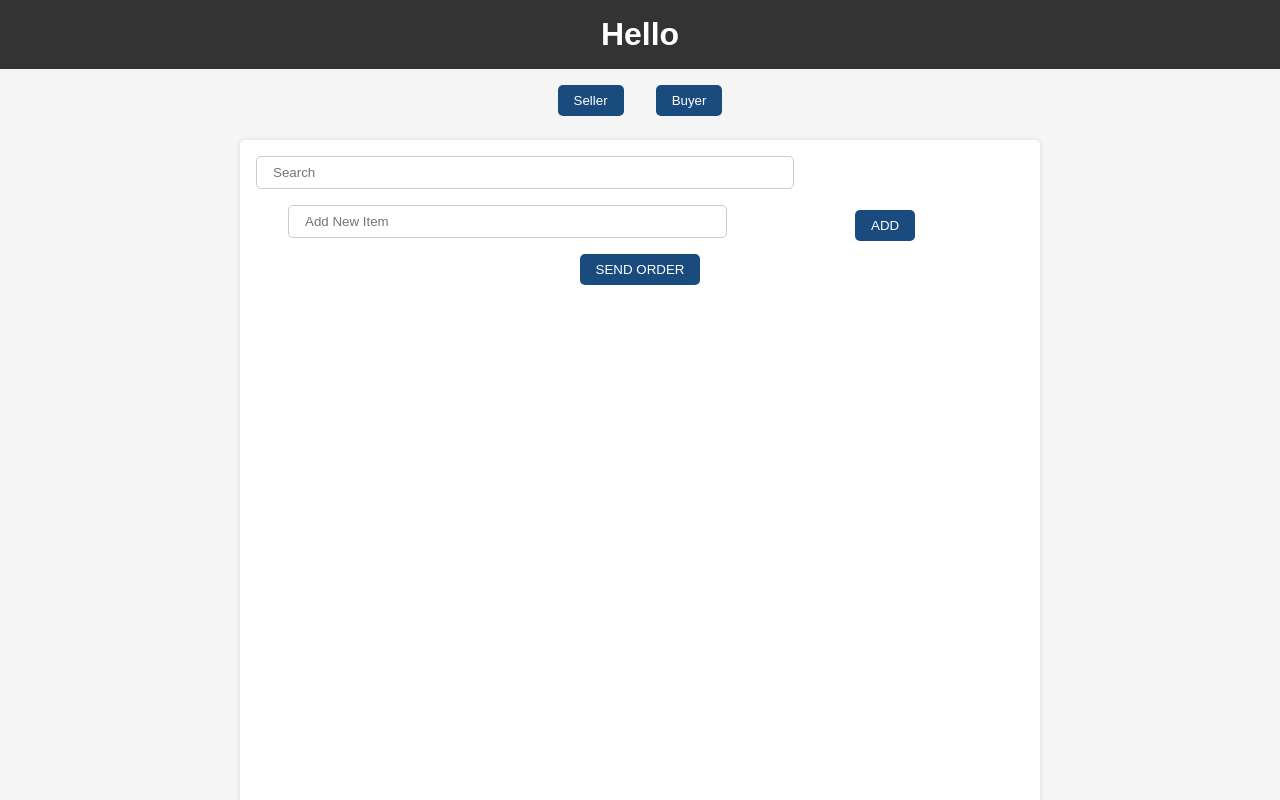
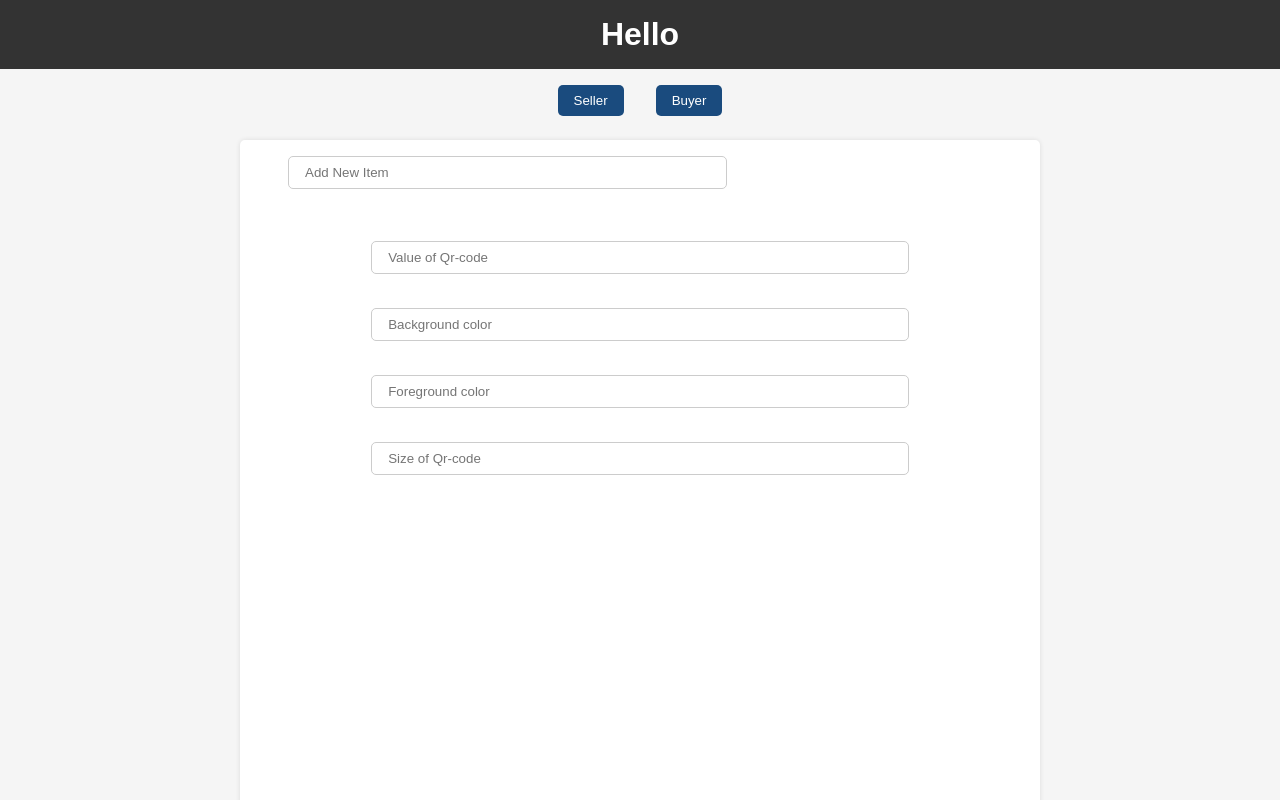
Before and after one commit to EllaKya777/reasunta-frontend, a React (Vite) app in the folder reasunta1/: page / in a window 1280 px wide. Both pictures are taken after a click on the button "Seller". Shown: the top 800 px of the page. Built offline with nearby package versions, Linux system fonts and the light colour scheme.

Commit message:
second commit

```diff
--- a/reasunta1/package.json
+++ b/reasunta1/package.json
@@ -11,7 +11,9 @@
   },
   "dependencies": {
     "react": "^18.2.0",
-    "react-dom": "^18.2.0"
+    "react-dom": "^18.2.0",
+    "react-qr-code": "^2.0.12",
+    "stompjs": "^2.3.3"
   },
   "devDependencies": {
     "@types/react": "^18.2.15",
--- a/reasunta1/src/assets/InputEl.jsx
+++ b/reasunta1/src/assets/InputEl.jsx
@@ -1,4 +1,5 @@
 import React from "react";
+import { useEffect } from "react";
 import { useState } from "react";
 
 // type InputElProps = {
@@ -6,14 +7,34 @@ import { useState } from "react";
 //   };
 
 const InputEl = ({ onAddItem }) => {
-    const [item, setItem] = useState('');
+   // const [item, setItem] = useState('');
+
+    const dataItems = ['t-short', 'pan', 'mag']
+    const [items, setItems] = useState(dataItems);
+    const [noResults, setNoResults] = useState(false);
+
+    const [searchItem, setSearchItem] =useState('')
+
+    useEffect(() => {
+        let filteredItems = dataItems;
+
+        if (searchItem !== "") {
+          filteredItems = filteredItems.filter((item) =>
+            item.toLowerCase().includes(searchItem.toLowerCase())
+          );
+        }
+
+        setItems(filteredItems);
+        setNoResults(filteredItems.length === 0);
+      }, [searchItem]);
+
 
 
     const handleSubmit= (e) => {
        e.preventDefault();
-       if(item.trim() !== '') {
-        setItem('')
-        onAddItem(item);
+       if(searchItem.trim() !== '') {
+        setSearchItem('')
+        onAddItem(searchItem);
        }
     }
 
@@ -21,16 +42,19 @@ const InputEl = ({ onAddItem }) => {
 
   return (
   <>
+  {noResults && (
+        <p>There is nothing found for your request. Please change your check request.</p>
+      )}
   <form  onSubmit={handleSubmit}>
     <input
     type='text'
     className='newItem'
     placeholder="Add New Item"
-    value={item}
-    onChange={(e) => setItem(e.target.value)}
+    value={searchItem}
+    onChange={(e) => setSearchItem(e.target.value)}
     />
     <label htmlFor='newItem'></label>
-    <button type='submit' id='addItem'>ADD</button>
+    {!noResults && (searchItem.length !==0) &&(<button type='submit' id='addItem'>ADD</button>)}
     </form>
   </>
   )
--- a/reasunta1/src/assets/ItemsList.jsx
+++ b/reasunta1/src/assets/ItemsList.jsx
@@ -2,14 +2,23 @@
 //     items: string[];
 //   };
 
-  const ItemsList = ({ items }) => {
+  const ItemsList = ({ items, setItems }) => {
+    const newItems = [...items]
+//     const deleteItem = (index) => {
+// const filteredItems = newItems.filter((item) => item.index !== index)
+// setItems(filteredItems)
+//     }
     return (
       <ul>
         {items.map((item, index) => (
-          <li key={index}>{item}</li>
+          <li key={index}>{item}
+          <button >X</button>
+          </li>
         ))}
       </ul>
     );
   };
 
 export default ItemsList
+
+//onClick={deleteItem(index)}
--- /dev/null
+++ b/reasunta1/src/assets/QrGenerator.jsx
@@ -0,0 +1,59 @@
+import { useState } from 'react';
+import QRCode from 'react-qr-code';
+
+function QrGenerator() {
+	const [value, setValue] = useState();
+	const [back, setBack] = useState('#FFFFFF');
+	const [fore, setFore] = useState('#000000');
+	const [size, setSize] = useState(256);
+
+	return (
+		<div className="QrGenerator">
+			<center>
+				<br />
+				<br />
+				<input
+					type="text"
+					onChange={(e) => setValue(e.target.value)}
+					placeholder="Value of Qr-code"
+				/>
+				<br />
+				<br />
+				<input
+					type="text"
+					onChange={(e) => setBack(e.target.value)}
+					placeholder="Background color"
+				/>
+				<br />
+				<br />
+				<input
+					type="text"
+					onChange={(e) => setFore(e.target.value)}
+					placeholder="Foreground color"
+				/>
+				<br />
+				<br />
+				<input
+					type="number"
+					onChange={(e) => setSize(parseInt(e.target.value ===
+						'' ? 0 : e.target.value, 10))}
+					placeholder="Size of Qr-code"
+				/>
+				<br />
+				<br />
+				<br />
+				{value && (
+					<QRCode
+						title="GeeksForGeeks"
+						value={value}
+						bgColor={back}
+						fgColor={fore}
+						size={size === '' ? 0 : size}
+					/>
+				)}
+			</center>
+		</div>
+	);
+}
+
+export default QrGenerator;
--- a/reasunta1/src/components/MainSeller.jsx
+++ b/reasunta1/src/components/MainSeller.jsx
@@ -1,13 +1,14 @@
 
 import React, { useState } from 'react';
 import InputEl from '../assets/InputEl'
-import ItemSearch from '../assets/ItemSearch';
 import ItemsList from '../assets/ItemsList'
+import QrGenerator from '../assets/QrGenerator';
 import { useOrderContext } from '../OrderContext';
 
 const MainSeller = () => {
     const [items, setItems] = useState([]);
     const { confirmed } = useOrderContext();
+
 
     const handleAddItem = (item) => {
       const newItems = [...items, item];
@@ -16,18 +17,43 @@ const MainSeller = () => {
       };
 
 
-
   return (
     <main className='container'>
-      <ItemSearch />
         <InputEl onAddItem={handleAddItem} />
         <ItemsList items={items}/>
         {confirmed && <p>Confirmed!</p>}
-        <button style={{ maxWidth: '50%', margin: '0 auto'}}
-      >SEND ORDER</button>
+      <QrGenerator />
 
     </main>
   )
 }
 
 export default MainSeller
+
+
+
+//import WebSocket from 'ws'
+
+  //const [lastMessage, setLastMessage] = useState(null)
+// useEffect(() => {
+    //   const ws = new WebSocket('wss://echo.websocket.org')
+    //   const handleMessage = (e) => {
+    //     const message = JSON.parse(e.data)
+    //     setLastMessage(message)
+    //   }
+    //     ws.addEventListener('message', handleMessage)
+    //     return () => {
+    //       ws.removeEventListener('message', handleMessage)
+    //       ws.close()
+
+    //   }
+    // }, [])
+
+    // const handleClick = () => {
+    //   ws.send(JSON.stringify({
+    //     text: 'Hello!'
+    //   }))
+    // }
+
+/* <button onClick={handleClick}>Send Message</button>
+      {lastMessage? <p>Last Message: {lastMessage.text}</p>:''} */
```
Also changed, not shown: reasunta1/src/assets/webSocket.jsx (added, +32 -0 lines), 1 other file (tests, documents, lock files or other folders).
